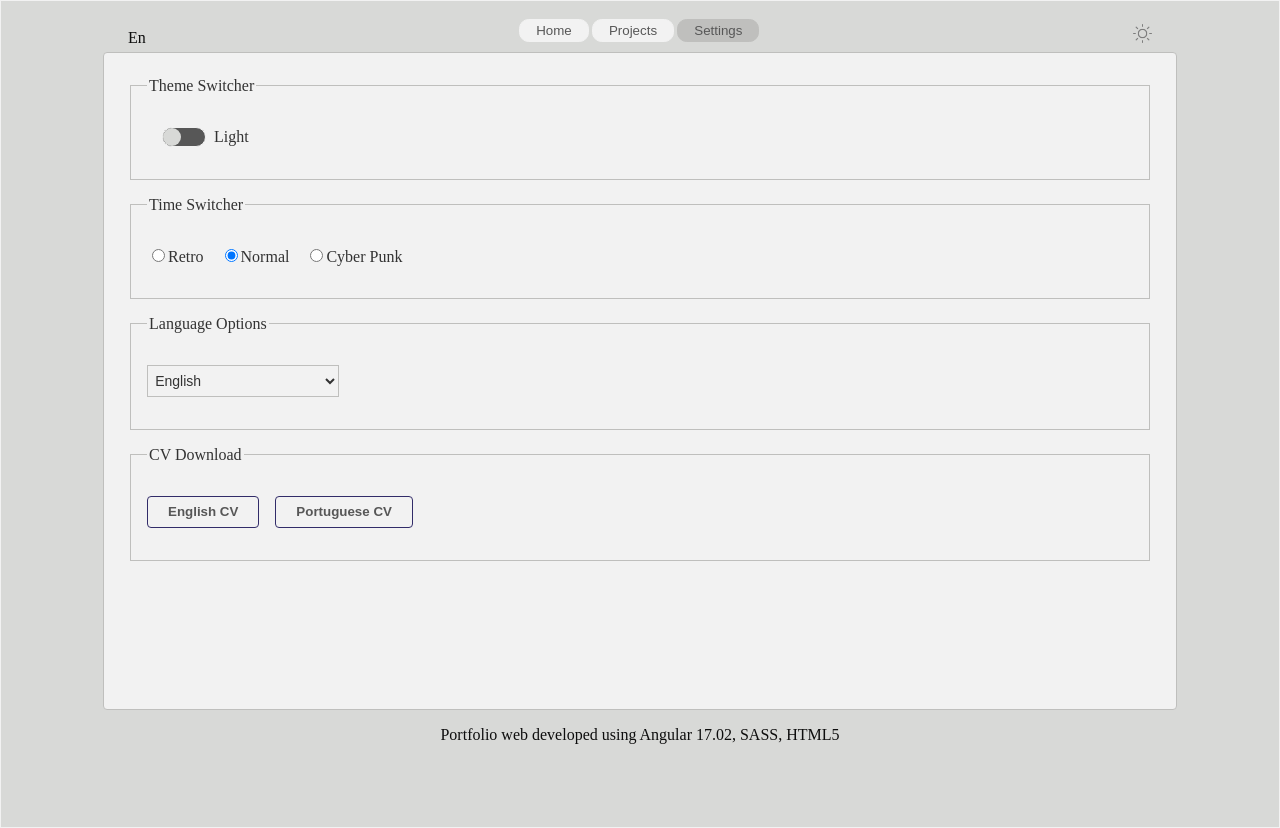
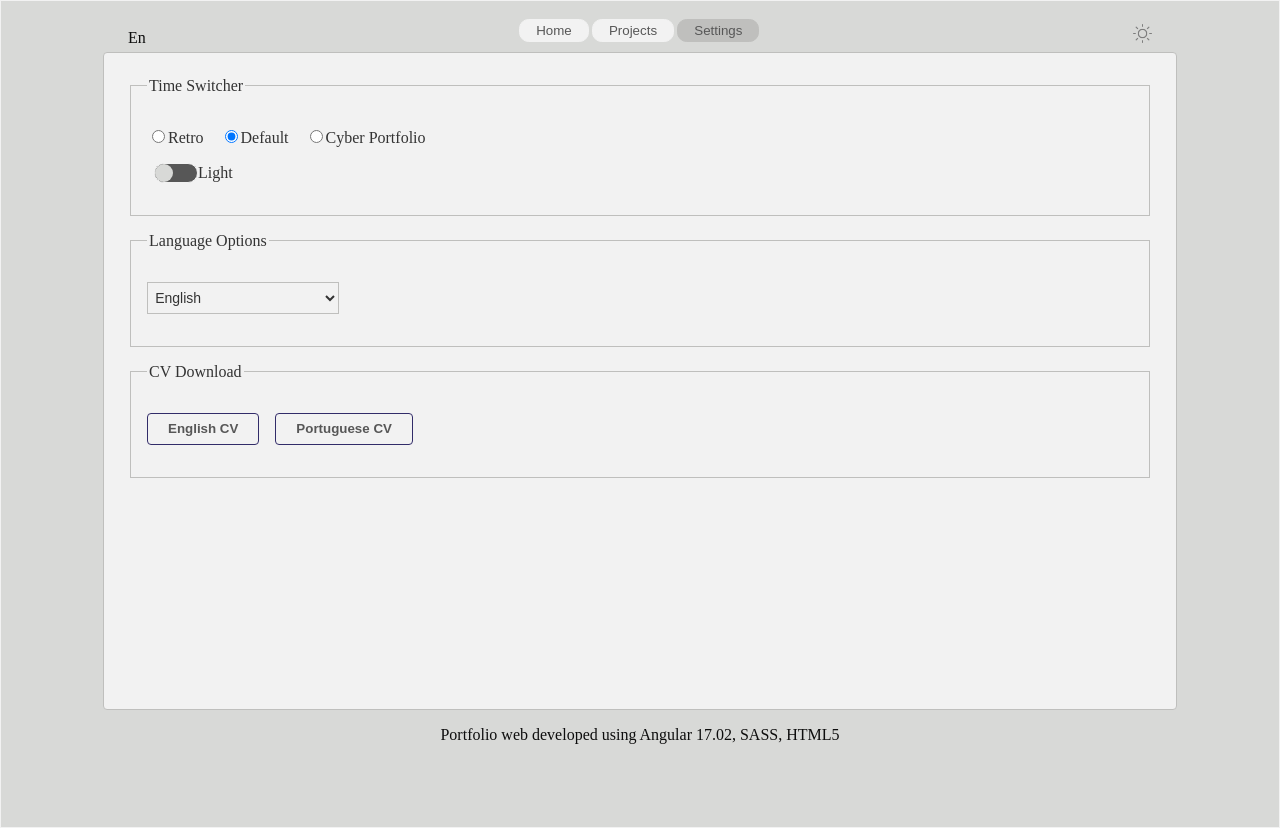
Before and after one commit to MichelAlves01/Portfolio, an Angular app: page /settings in a window 1280 px wide. Built offline with nearby package versions, Linux system fonts and the light colour scheme; a web font is replaced by a local one.

Commit message:
Improve intial text and enhacements for theme settings

```diff
--- a/src/app/pages/home/home.component.html
+++ b/src/app/pages/home/home.component.html
@@ -14,12 +14,11 @@
       </div>
       <div class="about-me">
         <article>
-          <h2>About Me</h2>
           <div class="about-me-text">
-            <p>Hello, I am <b>Software Developer</b>, I've been working with back-end and front-end development for about 9+ years.</p>
-            <p>While working on back-end I had some experience with <b>Java</b> with <b>Spring boot</b> framework and <b>NodeJs</b> with <b>Express</b> framework,
-            and while working on front-end I had some experience with JavaScript ( <b>Angular</b>, <b>ReactJS</b> )</p>
-            <p>Experience with customer from (Financial, Telecom, Electricity, Energy & Utilities) sectors.</p>
+            <h2>Hello, welcome to my portfolio!</h2>
+              <p>I began my career as a Software Engineer in 2012, and since then, I’ve had the opportunity to work with leading companies such as GFT Brazil, NTT Data, and IBM Brazil (my current employer).</p>
+              <p>Throughout my journey, I’ve worked on both back-end and front-end development. On the back-end, I’ve gained experience with Java using the Spring Boot framework and Node.js using Express. On the front-end, I’ve worked with JavaScript frameworks such as Angular and ReactJS.</p>
+            <p>I’ve also had the opportunity to contribute to projects in various sectors, including Financial Services, Telecommunications, Electricity, and Energy & Utilities.</p>
           </div>
 
           <nav class="summary-links">
--- a/src/app/pages/settings/settings.component.html
+++ b/src/app/pages/settings/settings.component.html
@@ -1,26 +1,33 @@
 <div class="main">
     <section>
-        <fieldset class="theme-switcher">
-            <legend>Theme Switcher</legend>
-            <input type="checkbox" id="switch" (click)="changeColor()" [checked]="settings.theme === 'dark'" [disabled]="settings.timeTheme === 'retro' || settings.timeTheme === 'cyberpunk'"/>
-            <label for="switch">Toggle</label>
-            <span>{{ this.settings.theme[0].toUpperCase() +  this.settings.theme.slice(1) }}</span>
-        </fieldset>
 
-        <fieldset class="time-switcher">
-            <legend>Time Switcher</legend>
+
+        <fieldset >
+                        <legend>Time Switcher</legend>
+            <div class="time-switcher">
             <div>
                 <input type="radio" name="time" (click)="changeTimeTheme('retro')" id="retro" [checked]="settings.timeTheme === 'retro'">
                 <label for="retro">Retro</label>
             </div>
             <div>
                 <input type="radio" name="time" (click)="changeTimeTheme('normal')" id="normal" [checked]="settings.timeTheme === 'normal'">
-                <label for="normal">Normal</label>
+                <label for="normal">Default</label>
+
+
+
             </div>
             <div>
                 <input type="radio" name="time" (click)="changeTimeTheme('cyberpunk')" id="cyberpunk" [checked]="settings.timeTheme === 'cyberpunk'">
-                <label for="cyberpunk">Cyber Punk</label>
+                <label for="cyberpunk">Cyber Portfolio</label>
             </div>
+            </div>
+
+                        <div class="theme-switcher" *ngIf="settings.timeTheme === 'normal'">
+                <input type="checkbox" id="switch" (click)="changeColor()" [checked]="settings.theme === 'dark'" />
+                <label for="switch">Toggle</label>
+                <span>{{ this.settings.theme[0].toUpperCase() +  this.settings.theme.slice(1) }}</span>
+                        </div>
+
         </fieldset>
 
         <fieldset class="language-select">
--- a/src/app/pages/settings/settings.component.scss
+++ b/src/app/pages/settings/settings.component.scss
@@ -10,8 +10,8 @@ section {
     // used reference https://codepen.io/mburnette/pen/LxNxNg
     .theme-switcher {
         display: flex;
-        gap: 0.5rem;
         align-items: center;
+        margin-top: 1rem;
 
         input[type=checkbox]{
             height: 0;
--- a/src/app/pages/settings/settings.component.ts
+++ b/src/app/pages/settings/settings.component.ts
@@ -1,11 +1,12 @@
 import { Component } from '@angular/core';
+import { CommonModule } from '@angular/common';
 import { GlobalService } from '../../service/global.service';
 import { Languages, Settings, defaultSettings, timeThemeType } from './settings.component.model';
 
 @Component({
   selector: 'app-settings',
   standalone: true,
-  imports: [],
+  imports: [CommonModule],
   templateUrl: './settings.component.html',
   styleUrl: './settings.component.scss'
 })
```
Also changed, not shown: 1 other file (tests, documents, lock files or other folders).
